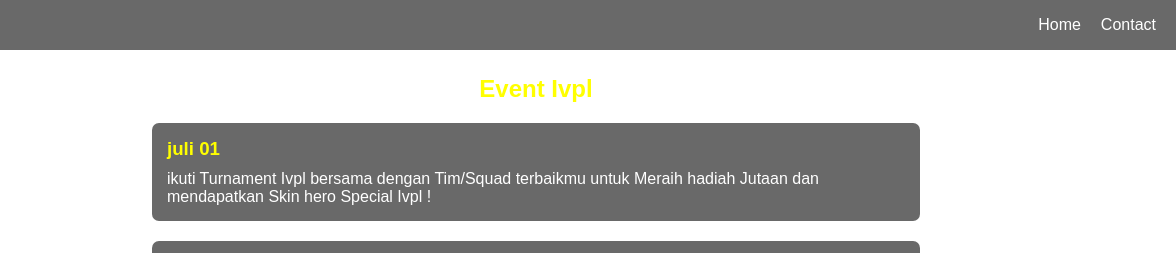
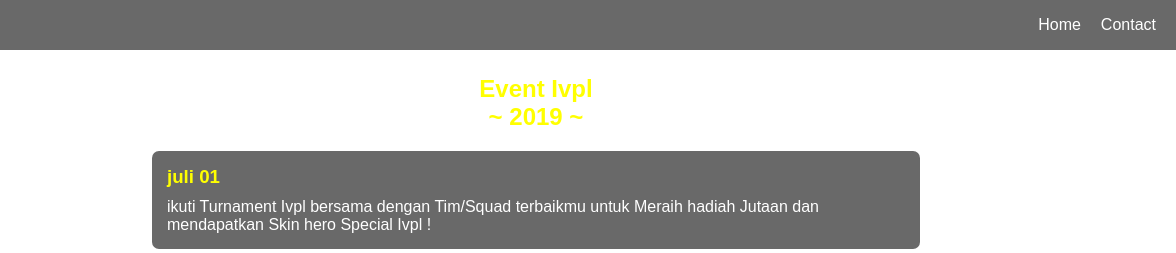
Before and after one commit to rifkyhilman/rifkyhillman26.github.io, a plain HTML site: page index.html in a window 1280 px wide. Shown: the top 253 px of the page, 104-1280 px from the left. Drawn offline with Linux system fonts and the light colour scheme.

Commit message:
tampilan baru

```diff
--- a/index.html
+++ b/index.html
@@ -18,7 +18,7 @@
       </nav>
     </header>
     <section>
-      <h1>Event Ivpl </h1>
+      <h1>Event Ivpl<br>~ 2019 ~</h1>
       <div id="article-list">
         <article>
           <a href=""><h3>juli 01</h3></a>
```
